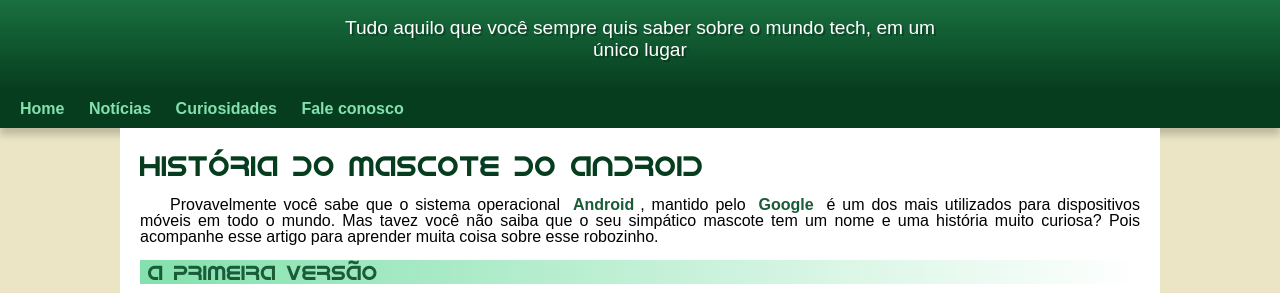
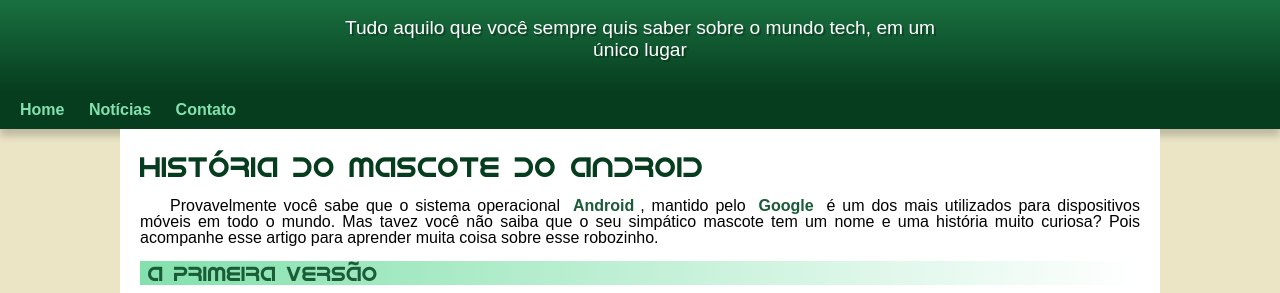
Before and after one commit to Edgithu/projeto-android, a plain HTML site: page index.html in a window 1280 px wide. Shown: the part 100-393 px from the top of the page. Drawn offline with Linux system fonts and the light colour scheme.

Commit message:
modificado

```diff
--- a/estilo/style.css
+++ b/estilo/style.css
@@ -60,7 +60,7 @@ header p{
     padding-right: 10px;
     padding-left: 10px;
     margin: auto;
-    margin-bottom: 30px;
+    Padding-bottom: 30px;
     text-shadow: 2px 2px 0px rgba(0, 0, 0, 0.267);
 }
 nav{
--- a/index.html
+++ b/index.html
@@ -19,8 +19,7 @@
     <nav>
         <a href="#"> Home</a>
         <a href="#">Notícias</a>
-        <a href="#">Curiosidades</a>
-        <a href="#">Fale conosco</a>
+        <a href="#">Contato</a>
 
     </nav>
     <main>
```
